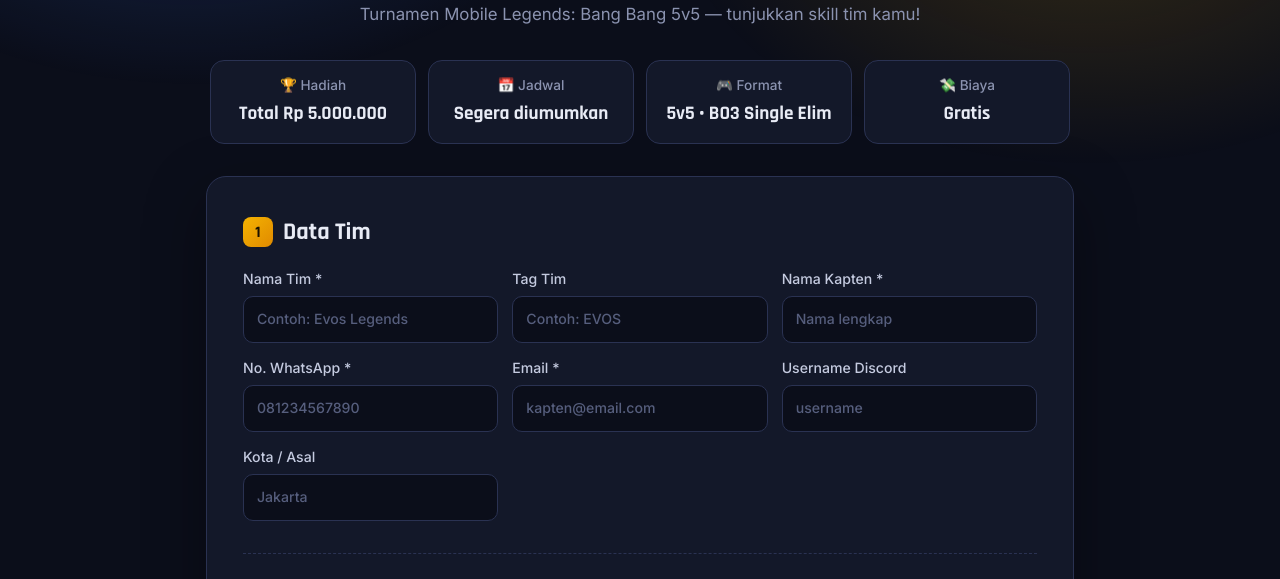
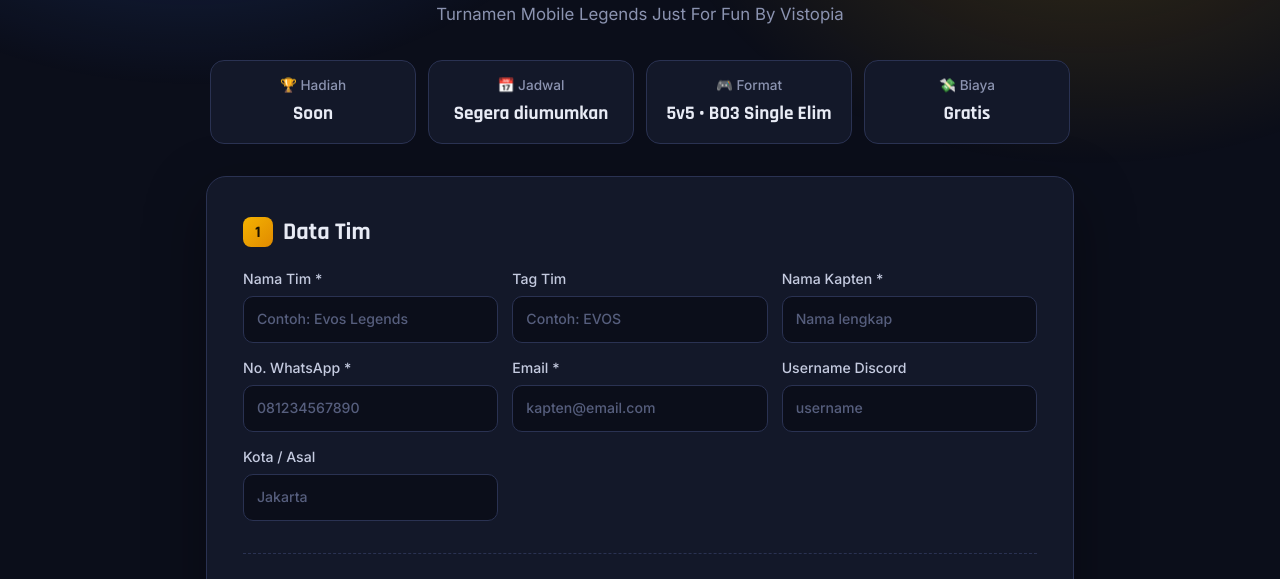
Before and after one commit to sklinealteza-lab/webvinza, a website: page public/index.html in a window 1280 px wide. Shown: the part 194-773 px from the top of the page. Drawn offline with Linux system fonts and the light colour scheme.

Commit message:
Update index.html

```diff
--- a/public/index.html
+++ b/public/index.html
@@ -15,10 +15,10 @@
   <header class="hero">
     <span class="badge">🔥 Pendaftaran Dibuka</span>
     <h1>MLBB <span>Community Cup</span></h1>
-    <p class="subtitle">Turnamen Mobile Legends: Bang Bang 5v5 — tunjukkan skill tim kamu!</p>
+    <p class="subtitle">Turnamen Mobile Legends Just For Fun By Vistopia</p>
 
     <div class="info-grid">
-      <div class="info"><strong>🏆 Hadiah</strong><span>Total Rp 5.000.000</span></div>
+      <div class="info"><strong>🏆 Hadiah</strong><span>Soon</span></div>
       <div class="info"><strong>📅 Jadwal</strong><span>Segera diumumkan</span></div>
       <div class="info"><strong>🎮 Format</strong><span>5v5 • BO3 Single Elim</span></div>
       <div class="info"><strong>💸 Biaya</strong><span>Gratis</span></div>
@@ -94,7 +94,7 @@
     </form>
   </main>
 
-  <footer>© <span id="year"></span> MLBB Community Cup • Bukan afiliasi resmi Moonton</footer>
+  <footer>@<span id="year"></span>rasya.dxt</footer>
 
   <!-- Modal sukses -->
   <div id="successModal" class="modal" hidden>
```
